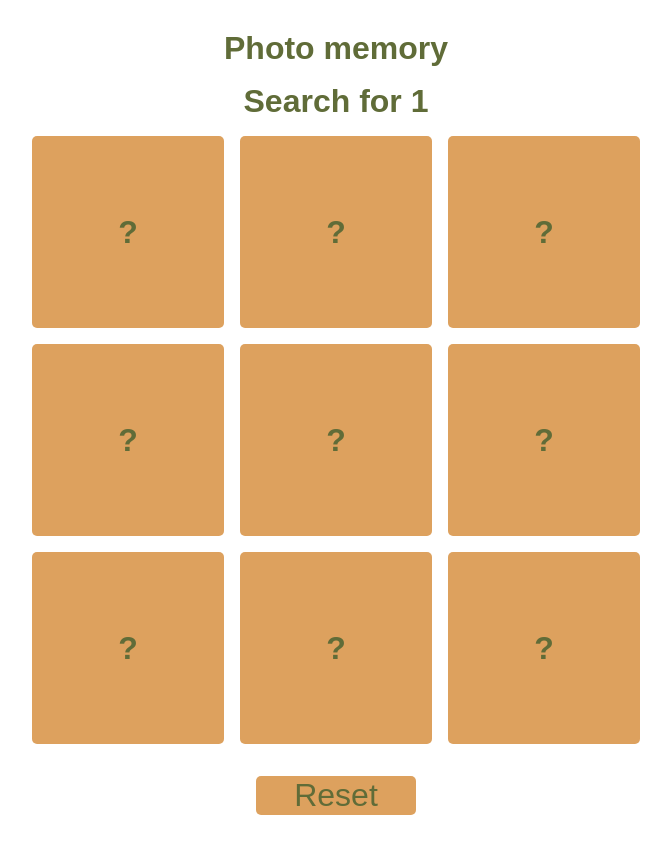
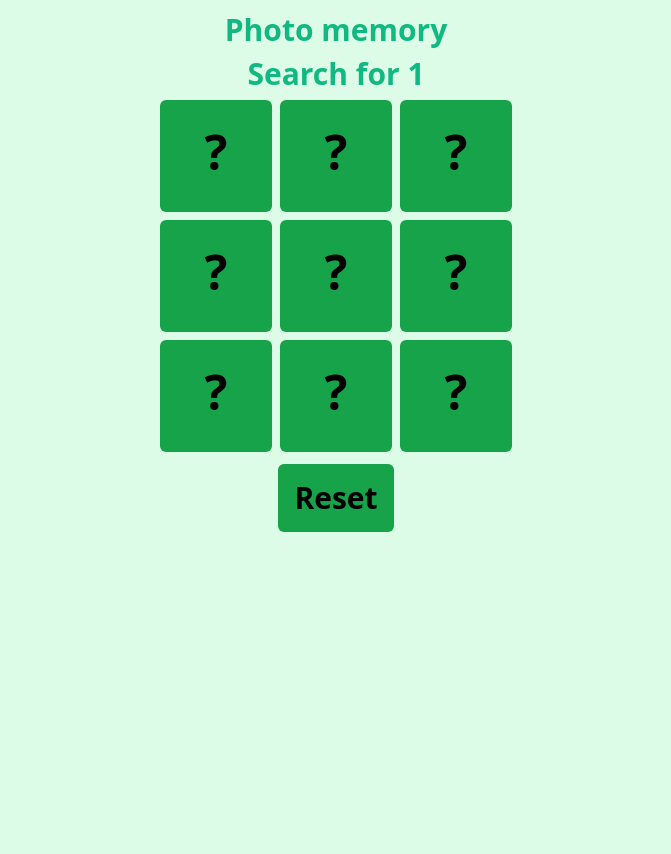
Before and after one commit to saurabhp75/board-game, a React (Vite) app: page / in a window 1280 px wide. Shown: the top 854 px of the page, without its empty margins (304-975 px from the left). After the commit the page ends 800 px from the top, so only its background shows below. Built offline with nearby package versions, Linux system fonts and the light colour scheme.

Commit message:
Add tailwindcss

```diff
--- a/index.html
+++ b/index.html
@@ -3,9 +3,9 @@
   <head>
     <meta charset="UTF-8" />
     <meta name="viewport" content="width=device-width, initial-scale=1.0" />
-    <title>Vite + React</title>
+    <title>Board Game</title>
   </head>
-  <body>
+  <body class="bg-green-100">
     <div id="root"></div>
     <script type="module" src="/src/main.jsx"></script>
   </body>
--- /dev/null
+++ b/postcss.config.cjs
@@ -0,0 +1,6 @@
+module.exports = {
+  plugins: {
+    tailwindcss: {},
+    autoprefixer: {},
+  },
+}
--- a/src/board/Board.jsx
+++ b/src/board/Board.jsx
@@ -1,8 +1,6 @@
-import React, { useEffect, useReducer, useRef } from "react";
-import { motion } from "framer-motion";
+import React, { useState, useReducer } from "react";
 import getRandomBoard from "../utils/utils.js";
-import Cell from './Cell'
-import "./board.css";
+import Cell from "./Cell";
 
 function boardReducer(state, action) {
   switch (action.type) {
@@ -35,6 +33,27 @@ function boardReducer(state, action) {
   }
 }
 
+function CustomButton({ resetBoard }) {
+  const [effect, setEffect] = useState(false);
+
+  function handleClick() {
+    setEffect(true);
+    resetBoard();
+  }
+
+  return (
+    <button
+      onClick={handleClick}
+      className={`${
+        effect && "animate-wiggle"
+      } mt-3 rounded-md bg-green-600 p-4 text-3xl font-bold hover:scale-90 hover:bg-green-400`}
+      onAnimationEnd={() => setEffect(false)}
+    >
+      Reset
+    </button>
+  );
+}
+
 const Board = () => {
   const [boardState, boardDispatch] = useReducer(boardReducer, {
     board: getRandomBoard(),
@@ -51,12 +70,14 @@ const Board = () => {
 
   return (
     <>
-      <div className="container">
-        <div className="game-heading">Photo memory</div>
-        <div className="game-heading">
+      <div className="font-san mx-3 my-3 flex flex-col items-center">
+        <div className="mb-2 text-3xl font-bold text-emerald-500">
+          Photo memory
+        </div>
+        <div className="mb-2 text-3xl font-bold text-emerald-500">
           {boardState.won ? "You win!" : `Search for ${boardState.searchNum}`}
         </div>
-        <div className="parent">
+        <div className="grid grid-cols-cell grid-rows-cell gap-2">
           <Cell
             num={boardState.board[0]}
             boardState={boardState}
@@ -103,13 +124,13 @@ const Board = () => {
             boardDispatch={boardDispatch}
           />
         </div>
-        <motion.button
-          whileHover={{ scale: 1.1 }}
-          whileTap={{ scale: 0.9 }}
+        <CustomButton resetBoard={resetBoard} />
+        {/* <button
           onClick={resetBoard}
+          className="mt-3 p-4 rounded-md bg-green-600 text-3xl font-bold hover:scale-90 hover:bg-green-400"
         >
           Reset
-        </motion.button>
+        </button> */}
       </div>
     </>
   );
--- a/src/board/Cell.jsx
+++ b/src/board/Cell.jsx
@@ -1,5 +1,5 @@
 import React, { useEffect, useReducer, useRef } from "react";
-import { motion } from "framer-motion";
+// import { motion } from "framer-motion";
 
 function cellReducer(state, action) {
   switch (action.type) {
@@ -88,14 +88,16 @@ const Cell = ({ num, boardState, boardDispatch }) => {
   };
 
   return (
-    <motion.div
-      whileHover={{ scale: 1.1 }}
-      whileTap={{ scale: 0.9 }}
+    <div
+      // whileHover={{ scale: 1.1 }}
+      // whileTap={{ scale: 0.9 }}
       onClick={() => handleClick(num, cellState, boardState)}
+      className="rounded-md bg-green-600 text-center text-5xl font-bold hover:bg-green-400 p-7 hover:scale-110"
     >
       {showText(cellState.state, num)}
-    </motion.div>
+    </div>
   );
+  ṭ;
 };
 
 export default Cell;
--- a/src/board/board.css
+++ /dev/null
@@ -1,54 +0,0 @@
-* {
-  font-family: sans-serif;
-}
-
-.game-heading {
-  font-size: 2rem;
-  margin-bottom: 1rem;
-  color: #606c38;
-  font-weight: bold;
-  /* border: 1px solid red; */
-  border-radius: 5px;
-}
-
-body {
-  margin: 30px;
-  background-color: fefae0;
-}
-
-.parent {
-  display: grid;
-  grid-gap: 1em;
-  grid-template-columns: repeat(3, 15vw);
-  grid-template-rows: repeat(3, 15vw);
-}
-
-.parent > div {
-  padding: 10px;
-  background-color: #dda15e;
-  border-radius: 5px;
-  display: grid;
-  place-items: center;
-}
-
-.parent > div {
-  font-size: 2rem;
-  font-weight: bold;
-  color: #606c38;
-}
-
-button {
-  font-size: 2rem;
-  color: #606c38;
-  background-color: #dda15e;
-  border-radius: 5px;
-  margin: 2rem;
-  border: none;
-  width: 10rem;
-}
-
-.container {
-  display: flex;
-  flex-direction: column;
-  align-items: center;
-}
--- /dev/null
+++ b/src/index.css
@@ -0,0 +1,3 @@
+@tailwind base;
+@tailwind components;
+@tailwind utilities;
--- /dev/null
+++ b/tailwind.config.cjs
@@ -0,0 +1,26 @@
+/** @type {import('tailwindcss').Config} */
+module.exports = {
+  content: ["./index.html", "./src/**/*.{js,ts,jsx,tsx}"],
+  theme: {
+    extend: {
+      gridTemplateColumns: {
+        // Simple 16 column grid
+        cell: "repeat(3, minmax(0, 7rem))",
+      },
+      gridTemplateRows: {
+        // Simple 16 column grid
+        cell: "repeat(3, minmax(0, 7rem))",
+      },
+      keyframes: {
+        wiggle: {
+          "0%, 100%": { transform: "rotate(-3deg)" },
+          "50%": { transform: "rotate(3deg)" },
+        },
+      },
+      animation: {
+        wiggle: "wiggle 200ms ease-in-out",
+      },
+    },
+  },
+  plugins: [],
+};
```
Also changed, not shown: package.json (+8 -5 lines), src/App.jsx (+6 -2 lines), src/main.jsx (+6 -5 lines), 1 other file (tests, documents, lock files or other folders).
